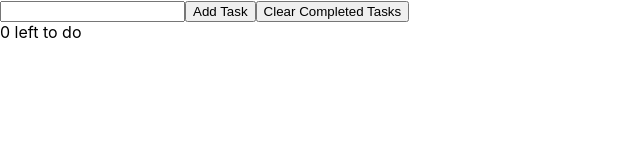
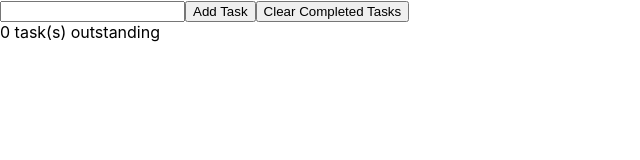
Before and after one commit to Alex-Bellamy/react_to_do_list, a React (Create React App) app: page / in a window 1280 px wide. Shown: the top 160 px of the page, without its empty margins (0-640 px from the left). Built offline with nearby package versions, Linux system fonts and the light colour scheme.

Commit message:
adding tests so user can see number of outstanding tasks and updating app.jsx accordingly

```diff
--- a/src/App.jsx
+++ b/src/App.jsx
@@ -39,7 +39,7 @@ function App() {
     <input ref={taskNameRef} type="text" />
     <button onClick={handleAddTask}>Add Task</button>
     <button>Clear Completed Tasks</button>
-    <div>0 left to do</div>
+    <div>{todos.filter(todo => !todo.complete).length} task(s) outstanding</div>
     </>
   )
 }
```
Also changed, not shown: 1 other file (tests, documents, lock files or other folders).
